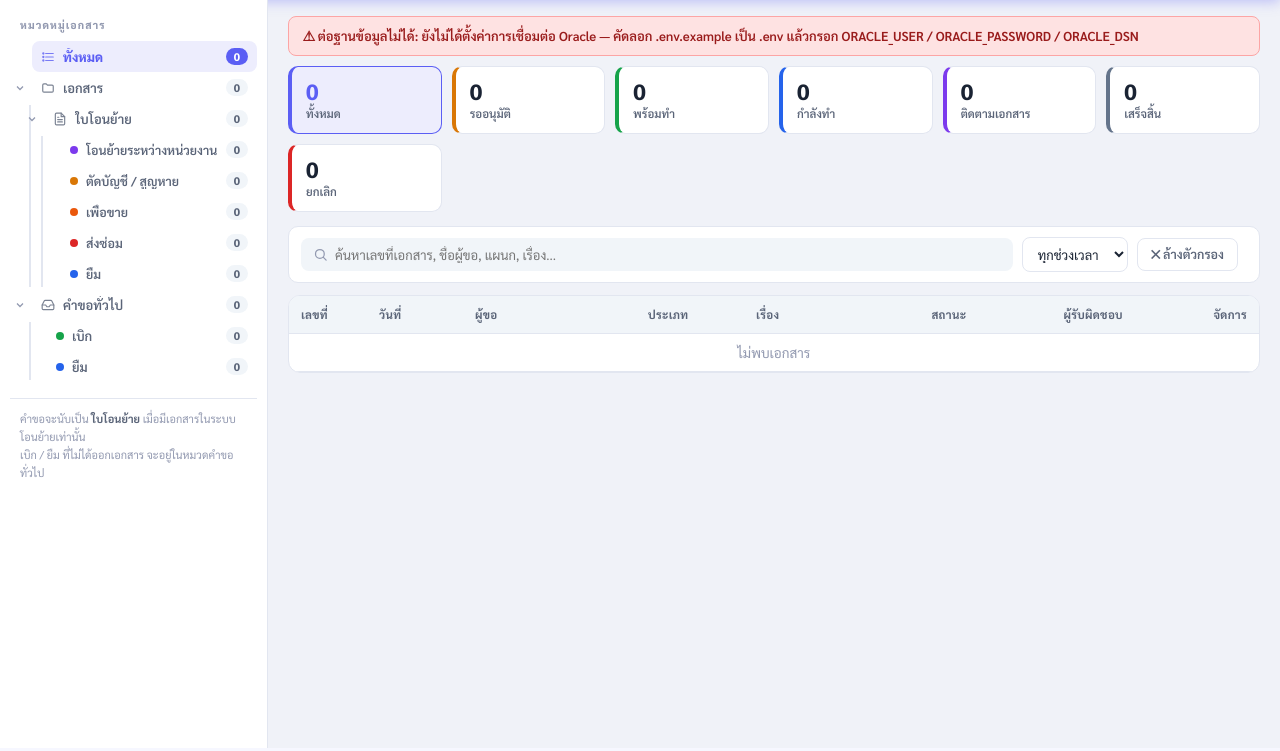
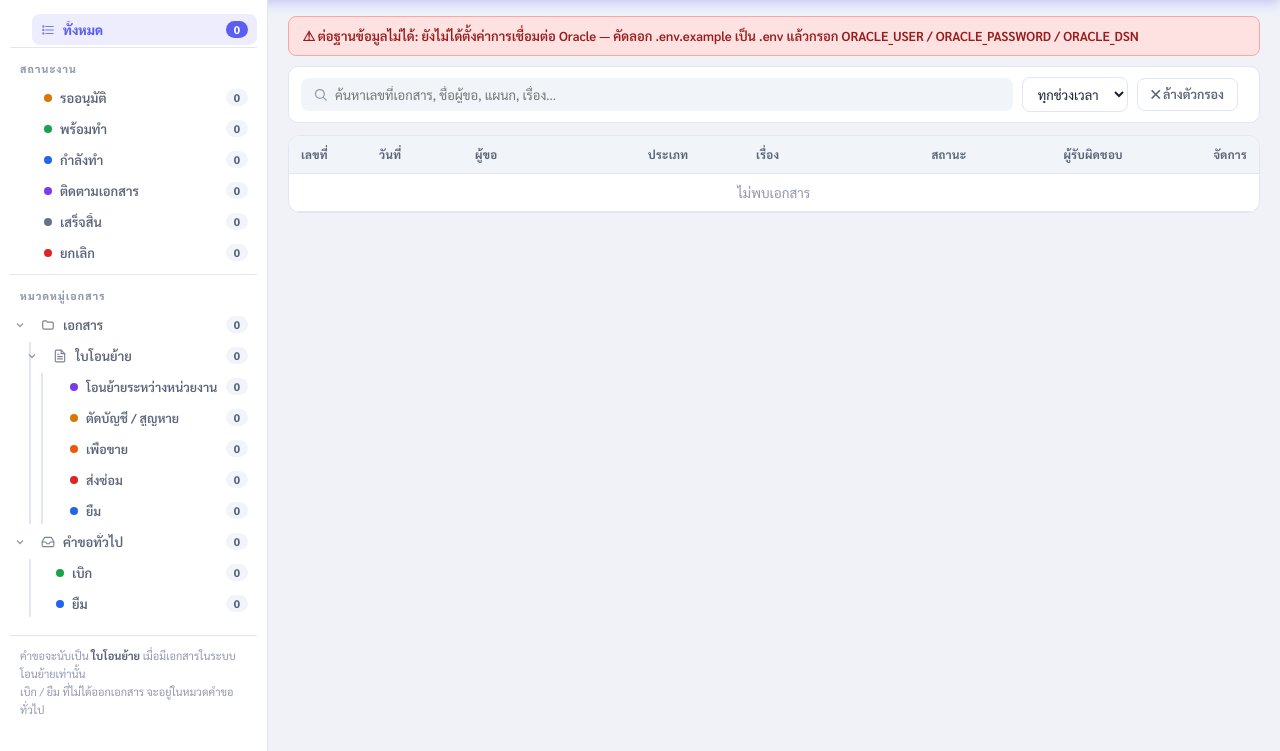
Before and after one commit to Budsakorn-Slp/it_helpdesk_dashboard, a Flask app: page /asset in a window 1280 px wide. Shown: the part 52-803 px from the top of the page. Run offline with Flask 3, Linux system fonts and the light colour scheme.

Commit message:
ย้ายตัวเลขสถานะจากหัวกระดานเข้าไปอยู่ใน Navbar
เดิมสถานะ 7 อันเป็นการ์ดแถวยาวอยู่บนสุดของหน้า กินพื้นที่แนวตั้ง
ทำให้ตารางเริ่มต่ำลง ตอนนี้ย้ายเข้าเมนูซ้ายเป็นหมวด สถานะงาน
ตารางจึงได้พื้นที่คืนเต็มความสูงจอ

โครงเมนูซ้ายตอนนี้
  ทั้งหมด                          182   <- ล้างทุกตัวกรองในคลิกเดียว
  สถานะงาน
    รออนุมัติ                       16
    พร้อมทำ                         40
    กำลังทำ                          3
    ติดตามเอกสาร                    96
    เสร็จสิ้น                       16
    ยกเลิก                          11
  หมวดหมู่เอกสาร
    เอกสาร / ใบโอนย้าย + 5 ประเภท
    คำขอทั่วไป + เบิก / ยืม / ไม่ระบุ

- แต่ละสถานะมีจุดสีกำกับ ใช้โทนเดียวกับป้ายสถานะในตาราง
- คลิกสถานะเพื่อกรอง คลิกซ้ำเพื่อยกเลิก ใช้ร่วมกับหมวดเอกสารได้
- ปุ่ม ทั้งหมด สว่างเมื่อไม่ได้กรองอะไรเลย
- บนจอแคบ เลือกแล้วเมนูจะปิดเองเพื่อให้เห็นตารางทันที

ตรวจแล้ว: ตัวเลขทั้ง 6 สถานะตรงกับจำนวนแถวในตาราง และผลรวม = 182 แถวพอดี

Co-Authored-By: Claude Opus 5 (1M context) <noreply@anthropic.com>

```diff
--- a/routes/pages.py
+++ b/routes/pages.py
@@ -73,6 +73,7 @@ def _render_list(board_key, cfg):
         cfg=cfg,
         rows=rows,
         stats=stats,
+        status_nav=asset_list.build_status_nav(stats),
         nav=asset_list.build_nav(rows),
         status_map=config.STATUS_MAP,
         transfer_type_labels=config.TRANSFER_TYPE_LABELS,
--- a/services/asset_list.py
+++ b/services/asset_list.py
@@ -36,7 +36,7 @@ WORKFLOW_LABELS = {
 #: ลำดับที่แสดงในตาราง — งานที่ต้องลงมือขึ้นก่อน
 ROW_ORDER = {"ready": 1, "doing": 2, "tracking": 3, "waiting": 4, "done": 5, "cancel": 6}
 
-#: กลุ่มที่นับเป็นการ์ดสถิติด้านบน
+#: ลำดับสถานะที่แสดงในเมนูซ้าย
 STAT_GROUPS = ("waiting", "ready", "doing", "tracking", "done", "cancel")
 
 
@@ -106,6 +106,19 @@ def empty():
 
 
 # ── เมนูซ้าย ─────────────────────────────────────────────────────────────────
+
+def build_status_nav(stats):
+    """หมวด "สถานะงาน" ในเมนูซ้าย — เรียงตามลำดับการทำงานจริง"""
+    return [
+        {
+            "key":   key,
+            "label": WORKFLOW_LABELS[key][0],
+            "cls":   WORKFLOW_LABELS[key][1],
+            "count": stats.get(key, 0),
+        }
+        for key in STAT_GROUPS
+    ]
+
 
 def build_nav(rows):
     """โครงเมนูซ้ายพร้อมจำนวนเอกสารในแต่ละหมวด
--- a/static/css/asset_list.css
+++ b/static/css/asset_list.css
@@ -57,9 +57,15 @@ body.nav-hidden .nav {
   font-weight: 800;
   letter-spacing: 1.1px;
   color: var(--text-muted);
-  padding: 4px 10px 10px;
+  padding: 14px 10px 7px;
+  margin-top: 6px;
+  border-top: 1.5px solid var(--border);
   white-space: nowrap;
 }
+.nav-tree:first-of-type + .nav-head { margin-top: 2px; }
+
+/* ปุ่ม "ทั้งหมด" — ล้างตัวกรองทั้งหมดในคลิกเดียว */
+.nav-all { font-weight: 800; }
 
 .nav-tree, .nav-children { list-style: none; margin: 0; padding: 0; }
 
@@ -132,6 +138,7 @@ body.nav-hidden .nav {
   flex-shrink: 0;
   margin-left: 3px;
 }
+/* ประเภทเอกสาร */
 .dot-transfer { background: #7c3aed; }
 .dot-dispose  { background: #d97706; }
 .dot-sale     { background: #ea580c; }
@@ -139,6 +146,14 @@ body.nav-hidden .nav {
 .dot-borrow   { background: #2563eb; }
 .dot-withdraw { background: #16a34a; }
 .dot-unknown  { background: #94a3b8; }
+
+/* สถานะงาน */
+.dot-wait   { background: var(--yellow); }
+.dot-ready  { background: var(--green); }
+.dot-doing  { background: var(--blue); }
+.dot-track  { background: #7c3aed; }
+.dot-done   { background: var(--gray); }
+.dot-cancel { background: var(--red); }
 
 /* ระดับชั้น — เยื้องเข้าไปทีละขั้น */
 .nav-node.lv1 > .nav-item { padding-left: 12px; }
@@ -196,39 +211,6 @@ body.nav-hidden .nav {
   border-radius: 2px;
   background: #fff;
 }
-
-/* ── การ์ดสถิติ ── */
-.stat-row {
-  display: grid;
-  grid-template-columns: repeat(auto-fit, minmax(132px, 1fr));
-  gap: 10px;
-  margin-bottom: 14px;
-}
-.stat-card {
-  background: var(--white);
-  border: 1.5px solid var(--border);
-  border-left-width: 4px;
-  border-radius: 10px;
-  padding: 12px 14px;
-  text-align: left;
-  cursor: pointer;
-  font-family: inherit;
-  transition: all .15s ease;
-}
-.stat-card:hover { box-shadow: var(--shadow-md); transform: translateY(-1px); }
-.stat-card.active { border-color: var(--purple); background: var(--purple-soft); }
-.stat-card.active .stat-num { color: var(--purple); }
-
-.stat-num { font-size: 22px; font-weight: 800; line-height: 1.1; color: var(--text); }
-.stat-lab { font-size: 11.5px; color: var(--text-sub); margin-top: 3px; font-weight: 600; }
-
-.stat-all      { border-left-color: var(--purple); }
-.stat-wait     { border-left-color: var(--yellow); }
-.stat-ready    { border-left-color: var(--green); }
-.stat-doing    { border-left-color: var(--blue); }
-.stat-track    { border-left-color: #7c3aed; }
-.stat-done     { border-left-color: var(--gray); }
-.stat-cancel   { border-left-color: var(--red); }
 
 /* ── แถบค้นหา / ตัวกรอง ── */
 .list-toolbar {
--- a/static/js/asset_list.js
+++ b/static/js/asset_list.js
@@ -75,9 +75,7 @@ function filterByNav(btn) {
   const key = btn.dataset.key || "";
   activeNav = (activeNav === key && key !== "") ? "" : key;
 
-  document.querySelectorAll(".nav-label").forEach(el => {
-    el.classList.toggle("active", (el.dataset.key || "") === activeNav);
-  });
+  markNavActive();
 
   /* กางหมวดแม่ให้เห็นตัวที่เลือกอยู่เสมอ */
   if (activeNav) {
@@ -141,15 +139,36 @@ function applyListFilter() {
   if (countEl) countEl.textContent = hasFilter ? `พบ ${shown} รายการ` : "";
 }
 
-/* คลิกการ์ดสถิติ = กรองตามสถานะงาน (คลิกซ้ำเพื่อยกเลิก) */
-function filterByFlow(card) {
-  const flow = card.dataset.flow || "";
+/* คลิกสถานะในเมนู = กรองตามสถานะงาน (คลิกซ้ำเพื่อยกเลิก) */
+function filterByFlow(btn) {
+  const flow = btn.dataset.flow || "";
   activeFlow = (activeFlow === flow && flow !== "") ? "" : flow;
 
-  document.querySelectorAll(".stat-card").forEach(el => {
-    el.classList.toggle("active", (el.dataset.flow || "") === activeFlow);
+  markNavActive();
+  if (window.matchMedia("(max-width: 980px)").matches) {
+    document.body.classList.remove("nav-open");
+  }
+  applyListFilter();
+}
+
+/* ไฮไลต์รายการในเมนูให้ตรงกับตัวกรองที่เลือกอยู่
+   ปุ่ม "ทั้งหมด" จะสว่างก็ต่อเมื่อไม่ได้กรองอะไรเลย */
+function markNavActive() {
+  document.querySelectorAll(".nav-label[data-flow]").forEach(el => {
+    el.classList.toggle("active", el.dataset.flow === activeFlow && activeFlow !== "");
   });
-  applyListFilter();
+  document.querySelectorAll(".nav-label[data-key]:not(.nav-all)").forEach(el => {
+    el.classList.toggle("active", (el.dataset.key || "") === activeNav && activeNav !== "");
+  });
+  document.querySelector(".nav-all")?.classList.toggle("active", !activeFlow && !activeNav);
+}
+
+/* ปุ่ม "ทั้งหมด" — ล้างทุกตัวกรองในคลิกเดียว */
+function resetAll() {
+  clearListFilter();
+  if (window.matchMedia("(max-width: 980px)").matches) {
+    document.body.classList.remove("nav-open");
+  }
 }
 
 function clearListFilter() {
@@ -159,12 +178,7 @@ function clearListFilter() {
     const el = document.getElementById(id);
     if (el) el.value = "";
   });
-  document.querySelectorAll(".stat-card").forEach(el => {
-    el.classList.toggle("active", !el.dataset.flow);
-  });
-  document.querySelectorAll(".nav-label").forEach(el => {
-    el.classList.toggle("active", !el.dataset.key);
-  });
+  markNavActive();
   applyListFilter();
 }
 
--- a/templates/asset_list.html
+++ b/templates/asset_list.html
@@ -74,20 +74,41 @@
   {% endmacro %}
 
   <aside class="nav" id="nav">
-    <div class="nav-head">หมวดหมู่เอกสาร</div>
+
     <ul class="nav-tree">
       <li class="nav-node lv0">
         <div class="nav-item">
           <span class="nav-caret-space"></span>
-          <button class="nav-label active" onclick="filterByNav(this)" data-key="">
+          <button class="nav-label nav-all active" onclick="resetAll()" data-key="">
             <svg class="nav-icon" width="14" height="14" fill="none" stroke="currentColor" stroke-width="2"><use href="#ic-list"/></svg>
             <span class="nav-text">ทั้งหมด</span>
             <span class="nav-count">{{ rows|length }}</span>
           </button>
         </div>
       </li>
+    </ul>
+
+    <div class="nav-head">สถานะงาน</div>
+    <ul class="nav-tree">
+      {% for s in status_nav %}
+        <li class="nav-node lv0">
+          <div class="nav-item">
+            <span class="nav-caret-space"></span>
+            <button class="nav-label" onclick="filterByFlow(this)" data-flow="{{ s.key }}">
+              <span class="nav-dot dot-{{ s.cls }}"></span>
+              <span class="nav-text">{{ s.label }}</span>
+              <span class="nav-count">{{ s.count }}</span>
+            </button>
+          </div>
+        </li>
+      {% endfor %}
+    </ul>
+
+    <div class="nav-head">หมวดหมู่เอกสาร</div>
+    <ul class="nav-tree">
       {% for node in nav %}{{ nav_node(node, 0) }}{% endfor %}
     </ul>
+
     <div class="nav-foot">
       คำขอจะนับเป็น <b>ใบโอนย้าย</b> เมื่อมีเอกสารในระบบโอนย้ายเท่านั้น<br>
       เบิก / ยืม ที่ไม่ได้ออกเอกสาร จะอยู่ในหมวดคำขอทั่วไป
@@ -99,26 +120,6 @@
     {% if error %}
       <div class="board-error">⚠ ต่อฐานข้อมูลไม่ได้: {{ error }}</div>
     {% endif %}
-
-    <!-- ── การ์ดสถิติ (คลิกเพื่อกรอง) ── -->
-    <div class="stat-row">
-      {% set cards = [
-        ('',         'ทั้งหมด',       stats.all,      'all'),
-        ('waiting',  'รออนุมัติ',     stats.waiting,  'wait'),
-        ('ready',    'พร้อมทำ',       stats.ready,    'ready'),
-        ('doing',    'กำลังทำ',       stats.doing,    'doing'),
-        ('tracking', 'ติดตามเอกสาร',  stats.tracking, 'track'),
-        ('done',     'เสร็จสิ้น',     stats.done,     'done'),
-        ('cancel',   'ยกเลิก',        stats.cancel,   'cancel')
-      ] %}
-      {% for key, label, count, cls in cards %}
-        <button class="stat-card stat-{{ cls }}{{ ' active' if loop.first }}"
-                data-flow="{{ key }}" onclick="filterByFlow(this)">
-          <div class="stat-num">{{ count }}</div>
-          <div class="stat-lab">{{ label }}</div>
-        </button>
-      {% endfor %}
-    </div>
 
     <!-- ── แถบค้นหา / ตัวกรอง ── -->
     <div class="list-toolbar">
```
